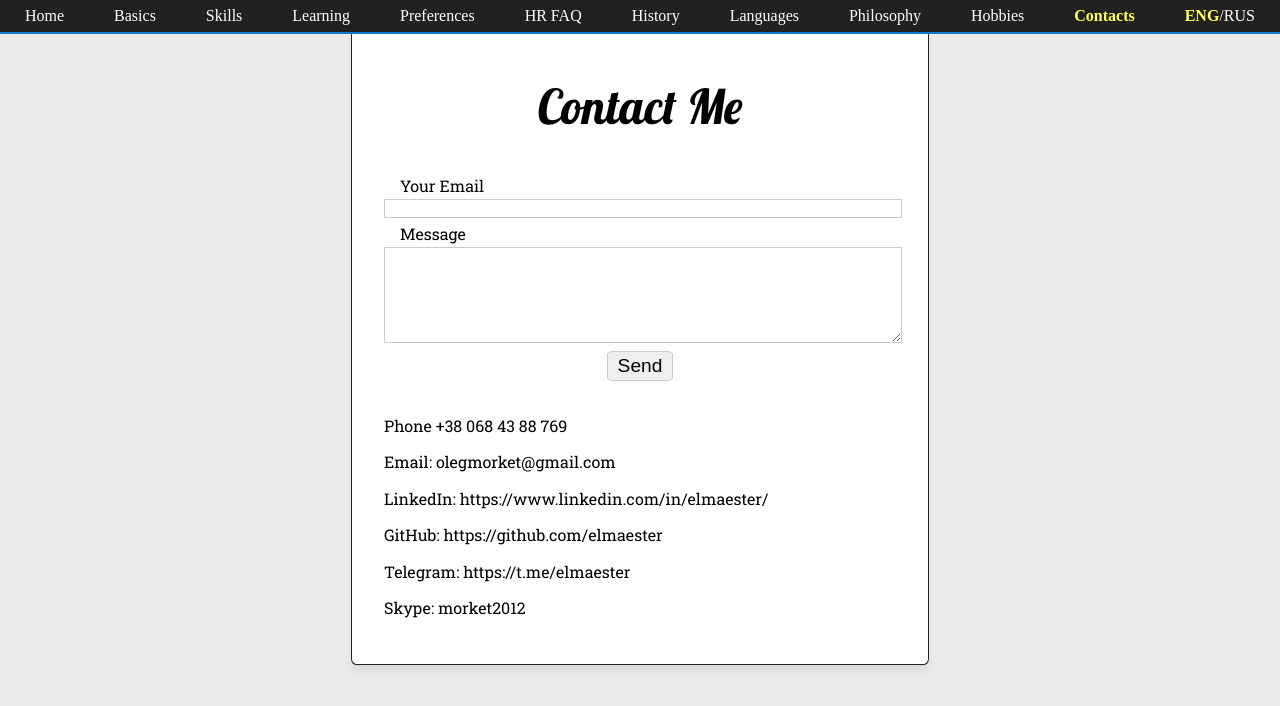
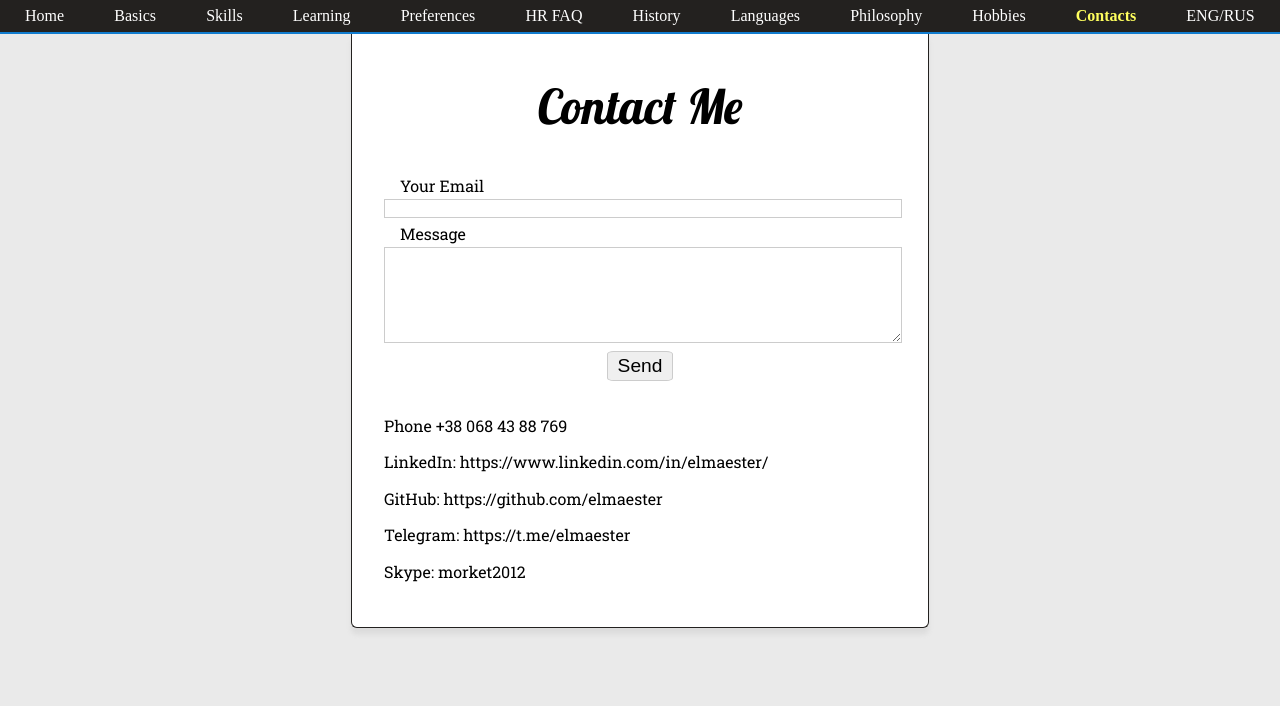
Before and after one commit to elmaester/hire-oleg, a Next.js app: page /contacts in a window 1280 px wide. Shown: the top 706 px of the page. Built offline with nearby package versions, Linux system fonts and the light colour scheme.

Commit message:
fix: removed email, trying to fix css issues

```diff
--- a/components/Navigation.js
+++ b/components/Navigation.js
@@ -74,9 +74,7 @@ const Navigation = ({ lang, toggleLang }) => {
           </Link>
         </li>
         <li>
-          <a onClick={toggleLang}>
-            <span className="eng">ENG</span>/<span className="rus">RUS</span>
-          </a>
+          <a onClick={toggleLang}>ENG/RUS</a>
         </li>
       </ul>
     </Nav>
--- a/components/styled/Nav.js
+++ b/components/styled/Nav.js
@@ -27,14 +27,6 @@ const Nav = styled.nav`
       font-weight: 600;
     }
   }
-  .eng {
-    color: ${props => (props.lang === "en" ? colors.yellow : "white")};
-    font-weight: ${props => (props.lang === "en" ? "600" : "normal")};
-  }
-  .rus {
-    color: ${props => (props.lang === "ru" ? colors.yellow : "white")};
-    font-weight: ${props => (props.lang === "ru" ? "600" : "normal")};
-  }
 `;
 
 export default Nav;
--- a/pages/contacts.js
+++ b/pages/contacts.js
@@ -10,7 +10,6 @@ const Contacts = ({ lang }) => {
       <PageTitle lang={lang}>{ru ? "Напишите мне" : "Contact Me"}</PageTitle>
       <Form lang={lang} />
       <p>{ru ? `Телефон` : `Phone`} +38 068 43 88 769</p>
-      <p>Email: olegmorket@gmail.com</p>
       <p>LinkedIn: https://www.linkedin.com/in/elmaester/</p>
       <p>GitHub: https://github.com/elmaester</p>
       <p>Telegram: https://t.me/elmaester</p>
```
